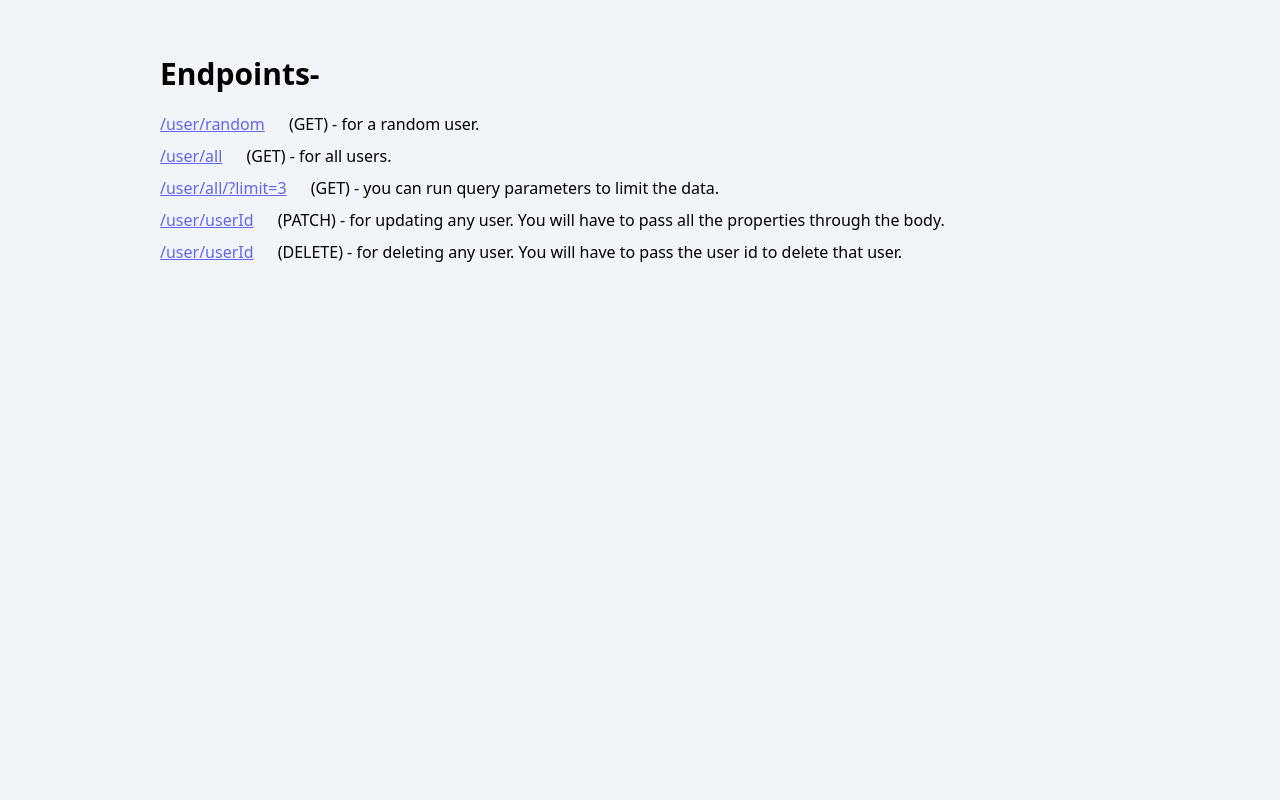
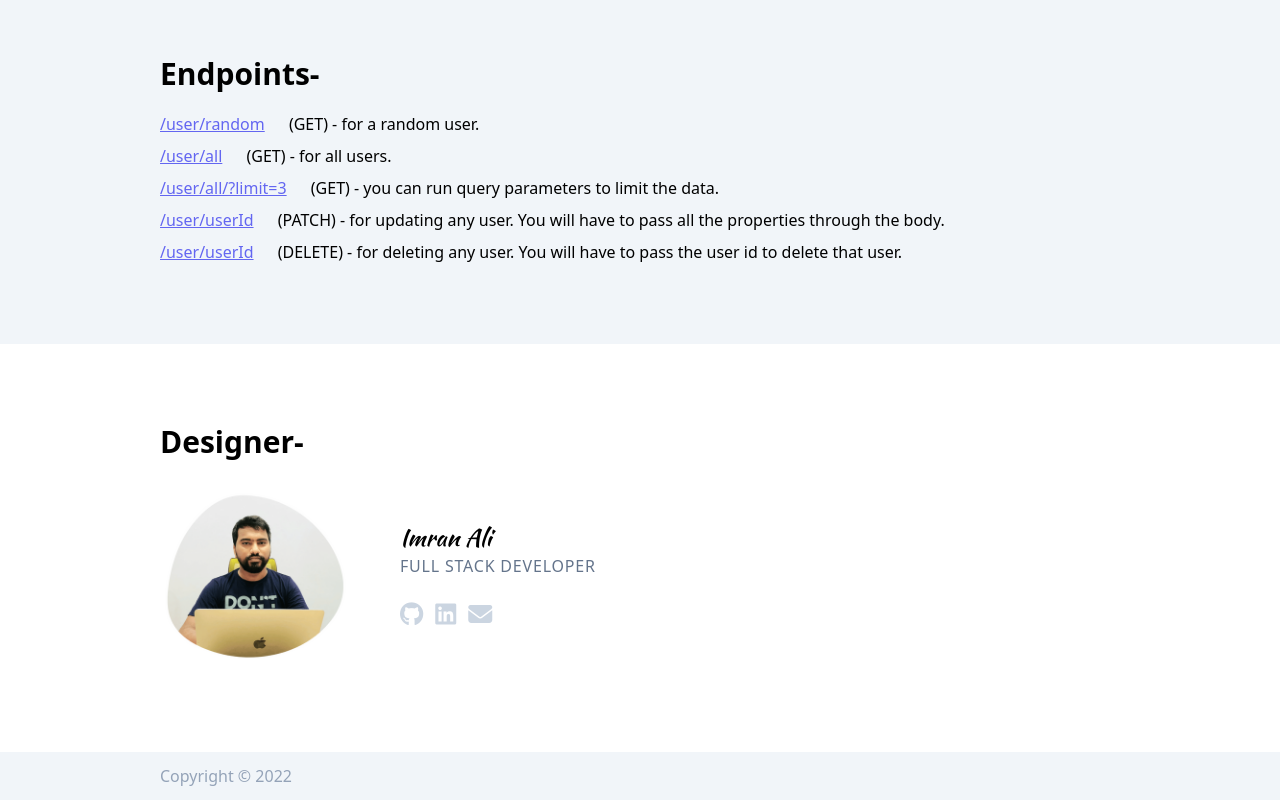
Before and after one commit to imran-dev1/random-users-api-v1, a website: page public/index.html in a window 1280 px wide. Shown: the part 588-1388 px from the top of the page. Before the commit the page ends 964 px from the top, so only its background shows below. Drawn offline with nearby package versions, Linux system fonts and the light colour scheme.

Commit message:
Added designer and footer

```diff
--- a/public/index.html
+++ b/public/index.html
@@ -7,19 +7,25 @@
     <meta name="viewport" content="width=device-width, initial-scale=1.0">
     <script src="https://cdn.tailwindcss.com"></script>
     <title>Fake Users Rest API</title>
+    <script src="https://kit.fontawesome.com/6990961903.js" crossorigin="anonymous"></script>
+    <link rel="preconnect" href="https://fonts.googleapis.com">
+    <link rel="preconnect" href="https://fonts.gstatic.com" crossorigin>
+    <link href="https://fonts.googleapis.com/css2?family=Kaushan+Script&display=swap" rel="stylesheet">
+
 </head>
 
-<body class="bg-slate-100 pb-8 font-sans">
+<body class="bg-slate-100 font-sans">
     <header
         class="max-w-[1000px] mx-auto h-28 sm:h-16 flex flex-col sm:flex-row items-center justify-center sm:justify-between px-5 gap-5">
-        <img src="/fake-users-logo.png" alt="Fake user logo" class=" w-36">
+        <img src="/fake-users-logo.png" alt="Fake user logo" class="w-36">
         <ul class="flex justify-between gap-12">
-            <li>
+            <li class="hover:text-indigo-700">
+                <a href="#endpoints">Endpoints</a>
+            </li>
+            <li class="hover:text-indigo-700">
                 <a href="#designer">Designer</a>
             </li>
-            <li>
-                <a href="#endpoints">Endpoints</a>
-            </li>
+
         </ul>
     </header>
     <div class="bg-indigo-600 h-[500px]">
@@ -33,14 +39,48 @@
     <div class="max-w-[1000px] mx-auto px-5 py-20" id="endpoints">
         <h3 class="text-2xl sm:text-3xl font-semibold mb-5">Endpoints-</h3>
         <ul class="flex flex-col gap-2">
-            <li><a class="underline text-indigo-500 mr-5" href="/user/random" target="_blank">/user/random</a> (GET) - for a random
+            <li><a class="underline text-indigo-500 mr-5" href="/user/random" target="_blank">/user/random</a> (GET) -
+                for a random
                 user.</li>
-            <li><a class="underline text-indigo-500 mr-5" href="/user/all" target="_blank">/user/all</a> (GET) - for all users.</li>
-            <li><a class="underline text-indigo-500 mr-5" href="/user/all/?limit=3" target="_blank">/user/all/?limit=3</a> (GET) - you can run query parameters to limit the data.</li>
-            <li><a class="underline text-indigo-500 mr-5" href="/user/2" target="_blank">/user/userId</a> (PATCH) - for updating any user. You will have to pass all the properties through the body.</li>
-            <li><a class="underline text-indigo-500 mr-5" href="#">/user/userId</a> (DELETE) - for deleting any user. You will have to pass the user id to delete that user.</li>
+            <li><a class="underline text-indigo-500 mr-5" href="/user/all" target="_blank">/user/all</a> (GET) - for all
+                users.</li>
+            <li><a class="underline text-indigo-500 mr-5" href="/user/all/?limit=3"
+                    target="_blank">/user/all/?limit=3</a> (GET) - you can run query parameters to limit the data.</li>
+            <li><a class="underline text-indigo-500 mr-5" href="/user/2" target="_blank">/user/userId</a> (PATCH) - for
+                updating any user. You will have to pass all the properties through the body.</li>
+            <li><a class="underline text-indigo-500 mr-5" href="#">/user/userId</a> (DELETE) - for deleting any user.
+                You will have to pass the user id to delete that user.</li>
         </ul>
     </div>
+    <div class=" bg-white">
+        <div class="max-w-[1000px] mx-auto px-5 py-20" id="designer">
+            <h3 class="text-2xl sm:text-3xl font-semibold mb-5">Designer-</h3>
+            <div class="flex items-center gap-6 md:gap-12">
+                <div class="left">
+                    <img src="/imran.png" alt="designer-image" class="w-48 mx-auto">
+
+                </div>
+                <div class="right flex flex-col gap-5">
+                    <div class="flex flex-col">
+                        <span class="text-2xl" style="font-family: 'Kaushan Script', cursive;">Imran Ali</span>
+                        <span class="text-slate-500 uppercase text-md tracking-wider">Full Stack Developer</span>
+                    </div>
+                    <div class="social flex gap-3">
+                        <a href="https://github.com/imran-dev1" target="_blank"><i
+                                class="fa-brands fa-github text-2xl text-slate-300 hover:text-black"></i></a>
+                        <a href="https://www.linkedin.com/in/imran68/" target="_blank"><i
+                                class="fa-brands fa-linkedin text-2xl text-slate-300 hover:text-black"></i></a>
+                        <a href="https://github.com/imran-dev1" target="_blank"><i
+                                class="fa-solid fa-envelope text-2xl text-slate-300 hover:text-black"></i></a>
+                    </div>
+                </div>
+            </div>
+        </div>
+    </div>
+    <footer
+        class="max-w-[1000px] mx-auto px-5 gap-5 py-3 text-slate-400">
+        <p>Copyright &copy; 2022</p>
+    </footer>
 </body>
 
 </html>
```
Also changed, not shown: public/email.svg (added), public/github.svg (added), public/imran.png (added), 1 other file.
